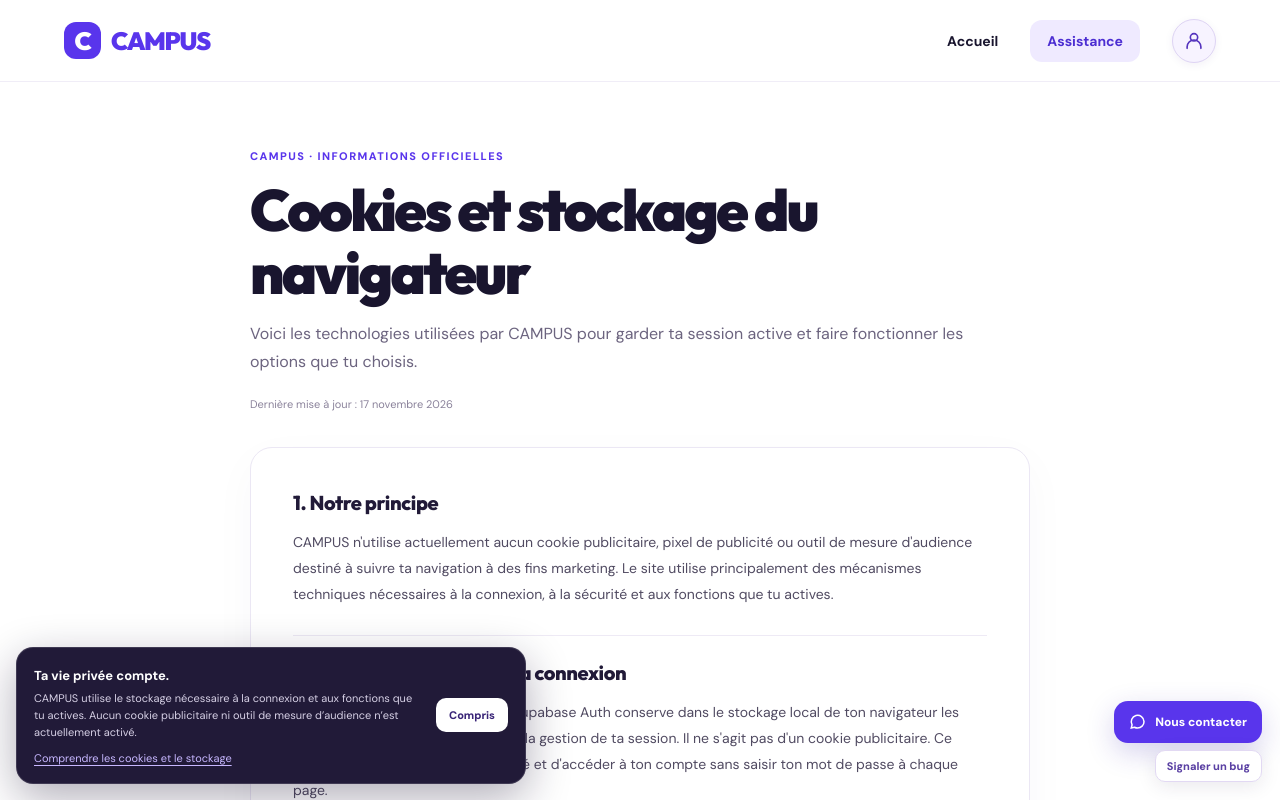
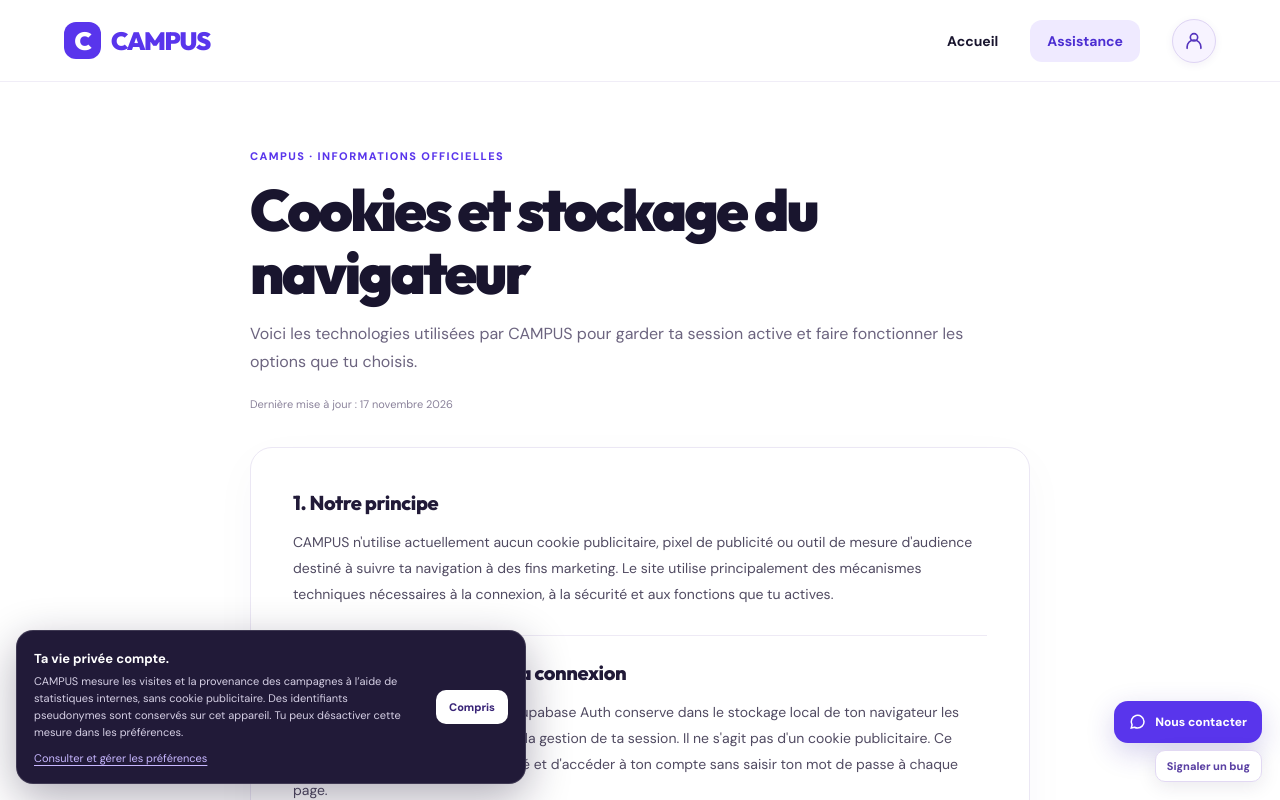
Before and after one commit to Nokscoding/campus, a Next.js app: page /cookies in a window 1280 px wide. Shown: the top 800 px of the page. Built offline with nearby package versions, Linux system fonts and the light colour scheme; no server answers.

Commit message:
feat(campus): disclose first-party audience tracking and campaign interactions

```diff
--- a/app/components/CookieNotice.jsx
+++ b/app/components/CookieNotice.jsx
@@ -8,7 +8,7 @@ export default function CookieNotice(){
  function close(){try{localStorage.setItem(KEY,'seen')}catch{}setVisible(false)}
  if(!visible)return null;
  return <aside className="campus-cookie-notice" aria-label="Information sur les cookies et le stockage">
-  <div><strong>Ta vie privée compte.</strong><p>CAMPUS utilise le stockage nécessaire à la connexion et aux fonctions que tu actives. Aucun cookie publicitaire ni outil de mesure d’audience n’est actuellement activé.</p><Link href="/cookies">Comprendre les cookies et le stockage</Link></div>
+  <div><strong>Ta vie privée compte.</strong><p>CAMPUS mesure les visites et la provenance des campagnes à l’aide de statistiques internes, sans cookie publicitaire. Des identifiants pseudonymes sont conservés sur cet appareil. Tu peux désactiver cette mesure dans les préférences.</p><Link href="/cookies">Consulter et gérer les préférences</Link></div>
   <button type="button" onClick={close}>Compris</button>
  </aside>;
 }
```
